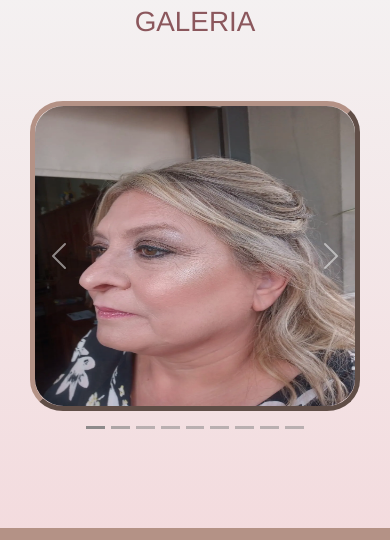
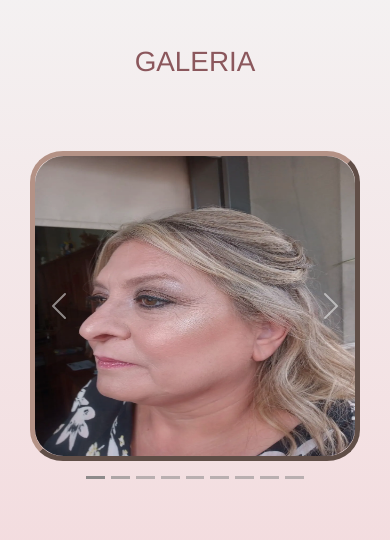
Before and after one commit to MauroSVargas/repositorio-general-curso-desarrollo-web-coder, a website: page pages/galeria.html in a window 390 px wide. Shown: the part 82-622 px from the top of the page. Drawn offline with nearby package versions, Linux system fonts and the light colour scheme.

Commit message:
vista mobile 2.0

```diff
--- a/pages/galeria.html
+++ b/pages/galeria.html
@@ -52,13 +52,13 @@
 
     </header>
 
-    <section class="contenerdor__galeria">
+    <section>
 
-        <h1 class="animate__animated animate__fadeInDown">GALERIA</h1>
+    <div class="contenerdor__galeria">
+
+      <h1 class="animate__animated animate__fadeInDown h1__galeria">GALERIA</h1>
 
         <div id="carouselExampleFade" class="carousel slide carousel-fade" data-bs-ride="carousel">
-
-        <div class="galeria__recuadro">
 
         <div class="carousel-inner">
 
@@ -98,9 +98,6 @@
             <img src="../img/imagen_galeria9.webp" class="d-block w-100" alt="...">
           </div>
         </div>
-      </div>
-
-
 
         <button class="carousel-control-prev" type="button" data-bs-target="#carouselExampleFade" data-bs-slide="prev">
           <span class="carousel-control-prev-icon" aria-hidden="true"></span>
@@ -124,8 +121,6 @@
           <button type="button" data-bs-target="#carouselExampleIndicators" data-bs-slide-to="8" aria-label="Slide 9"></button>
         </div>
       </div>
-
-
 
     </section>
 
--- a/scss/_galeria.scss
+++ b/scss/_galeria.scss
@@ -22,6 +22,7 @@
     border-width: 5px;
     border-style: outset;
     border-color: #b49286;
+    z-index: 0;
   }
 
   .d-block {
@@ -46,14 +47,14 @@
      }
   }
 
-  @media (max-width: 440px) {
-    #galeria__grid {
-      grid-template-rows: 75px 535px 60px;
+  @media (max-width: 480px) {
+    #carouselExampleFade {
+      width: 320px;
+      margin: 60px auto;
      }
 
-     #carouselExampleFade {
-      width: 320px;
-      margin-top: 50px;
+     .h1__galeria{
+      margin-top: 40px;
      }
 
      .d-block {
```
Also changed, not shown: pages/contacto.html (+1 -1 lines), css/proyecto.css. Lines whose indentation alone changed are shown as unchanged.
